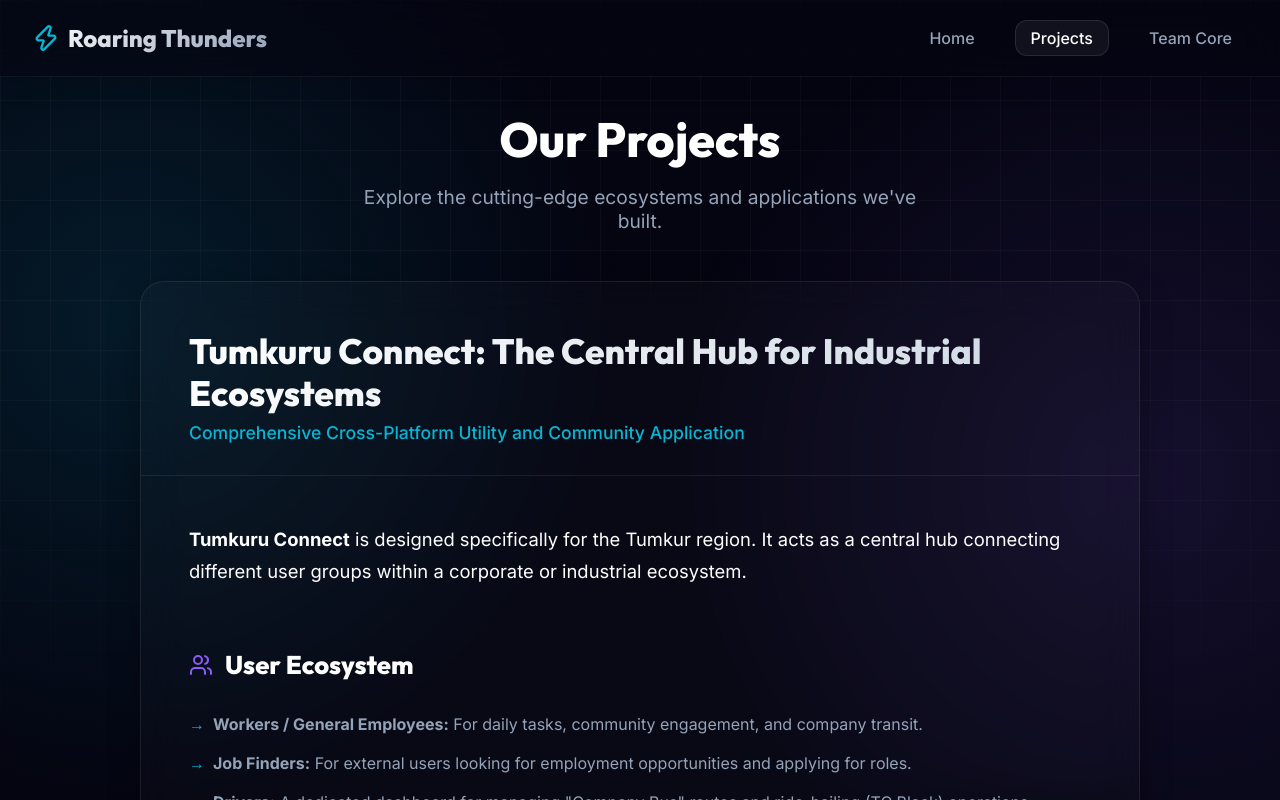
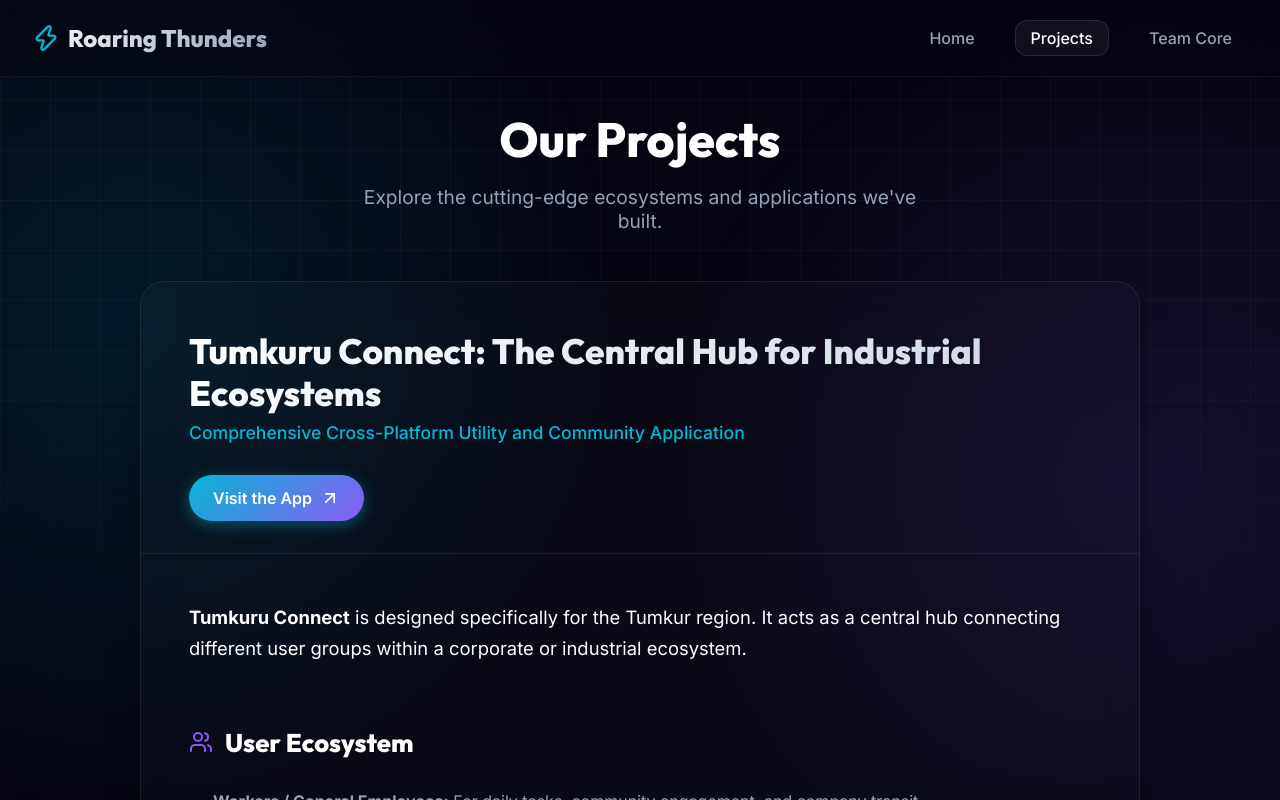
Before and after one commit to shreyasr8thb-svg/roaring-thunders, a React (Vite) app: page /projects in a window 1280 px wide. Shown: the top 800 px of the page. Built offline with nearby package versions, Linux system fonts and the light colour scheme.

Commit message:
Add visit app link for Tumkuru Connect

```diff
--- a/src/pages/Projects.jsx
+++ b/src/pages/Projects.jsx
@@ -24,6 +24,14 @@ const Projects = () => {
             <h2 className="project-title">Tumkuru Connect: The Central Hub for Industrial Ecosystems</h2>
             <p className="project-subtitle">Comprehensive Cross-Platform Utility and Community Application</p>
           </div>
+          <a
+            href="https://tumkur-autoconnect-web.vercel.app/"
+            target="_blank"
+            rel="noopener noreferrer"
+            className="visit-app-btn"
+          >
+            Visit the App <ArrowUpRight size={20} />
+          </a>
         </div>
 
         <div className="project-content">
```
